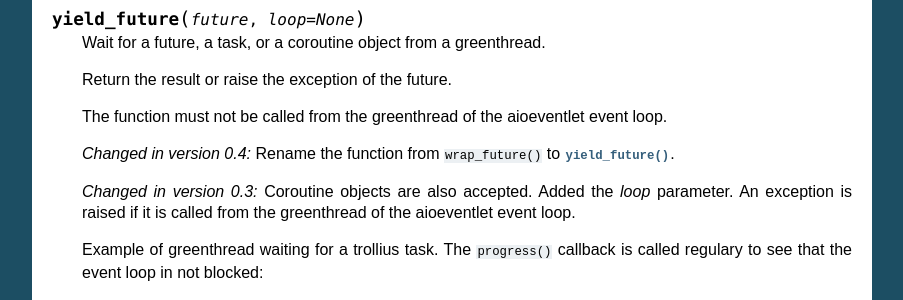
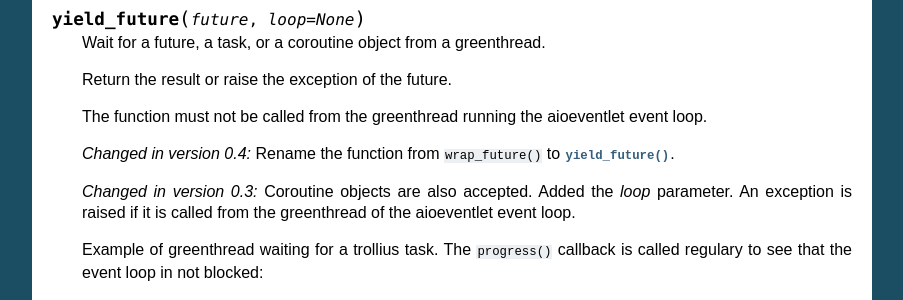
Before and after one commit to openstack-archive/deb-python-aioeventlet, a Sphinx documentation site: the page built from doc/using.rst, in a window 1280 px wide and 900 px high, scrolled down 1973 px. Shown: the part 152-452 px from the top of the window, without its empty margins (198-1101 px from the left). Built offline with Sphinx 7.4.7, drawn with Linux system fonts in a browser that asks for light colours.

Commit message:
yield_future: rephrase the doc

```diff
--- a/aioeventlet.py
+++ b/aioeventlet.py
@@ -315,7 +315,7 @@ def yield_future(future, loop=None):
     Return the result or raise the exception of the future.
 
     The function must not be called from the greenthread
-    of the aioeventlet event loop.
+    running the aioeventlet event loop.
     """
     future = asyncio.async(future, loop=loop)
     if future._loop._greenthread == eventlet.getcurrent():
--- a/doc/using.rst
+++ b/doc/using.rst
@@ -135,8 +135,8 @@ yield_future
 
    Return the result or raise the exception of the future.
 
-   The function must not be called from the greenthread of the aioeventlet event
-   loop.
+   The function must not be called from the greenthread running the aioeventlet
+   event loop.
 
    .. versionchanged:: 0.4
 
```
